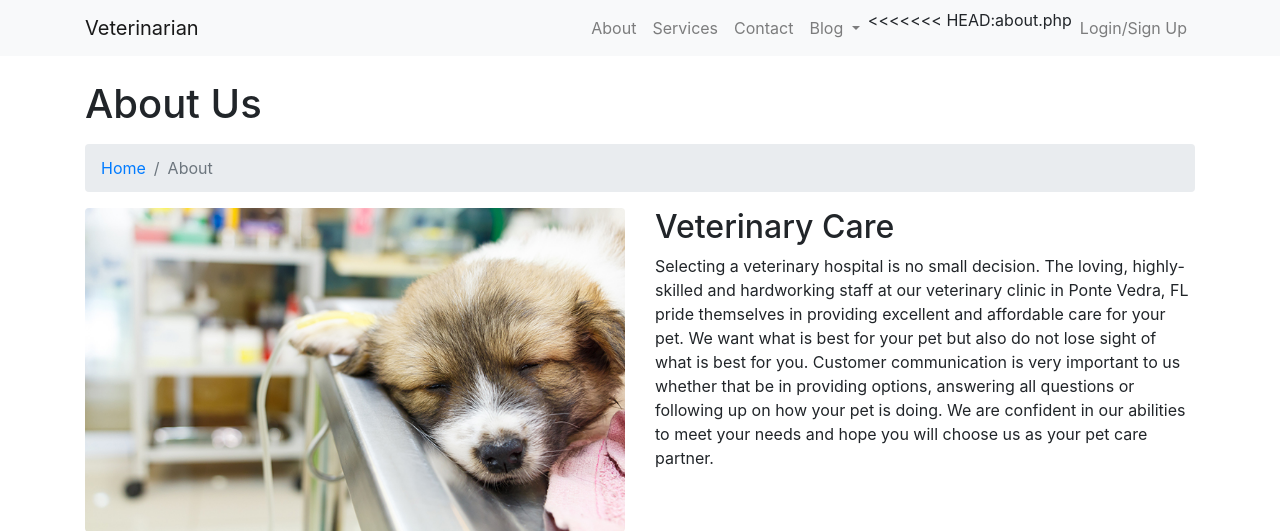
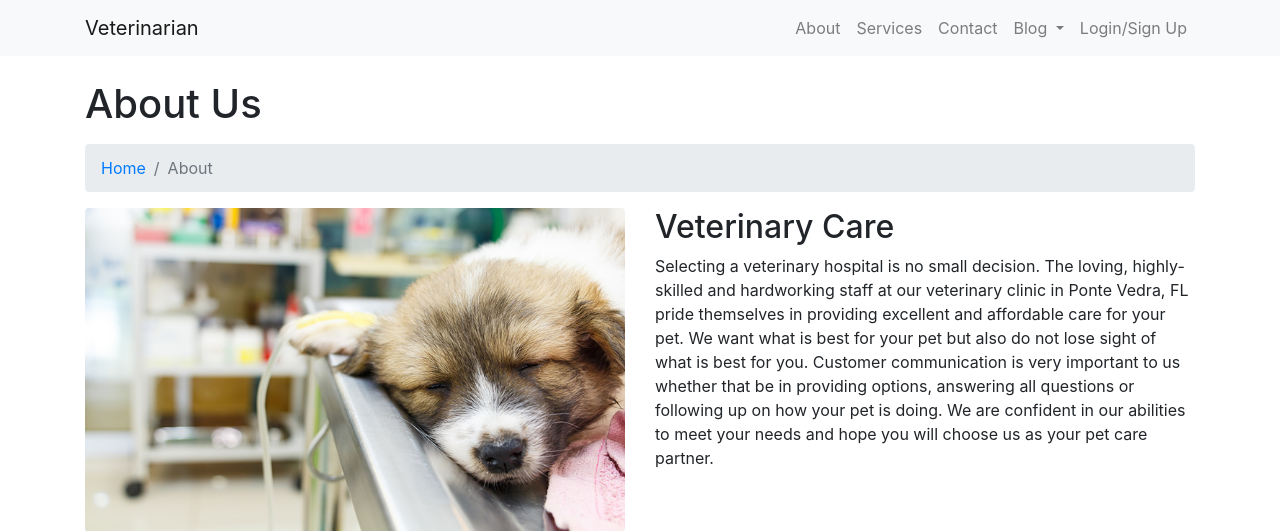
Before and after one commit to GauriSinha/Veterinary-Care, a PHP site: page /about.php in a window 1280 px wide. Shown: the top 531 px of the page. Run offline with PHP 8.4, Linux system fonts and the light colour scheme.

Commit message:
Updated about

```diff
--- a/about.php
+++ b/about.php
@@ -32,7 +32,7 @@ if(!isset($_SESSION['user']))
 <!-- Navigation -->
 <nav class="navbar fixed-top navbar-expand-lg navbar-light bg-light fixed-top">
   <div class="container">
-    <a class="navbar-brand" href="index.php">Veterinarian</a>
+    <a class="navbar-brand" href="home.php">Veterinarian</a>
     <button class="navbar-toggler navbar-toggler-right" type="button" data-toggle="collapse" data-target="#navbarResponsive" aria-controls="navbarResponsive" aria-expanded="false" aria-label="Toggle navigation">
       <span class="navbar-toggler-icon"></span>
     </button>
@@ -57,7 +57,7 @@ if(!isset($_SESSION['user']))
             <a class="dropdown-item" href="blog-post.php">General Information</a>
           </div>
         </li>
-<<<<<<< HEAD:about.php
+
         <?php
           if($_SESSION['loggedin']==true){
             ?>
```
